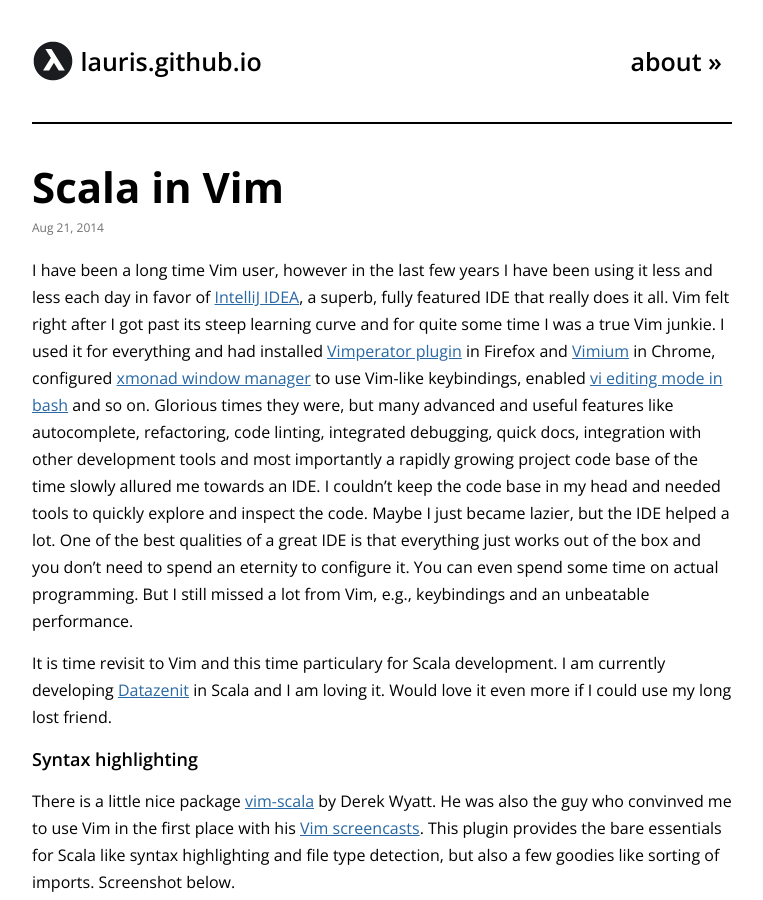
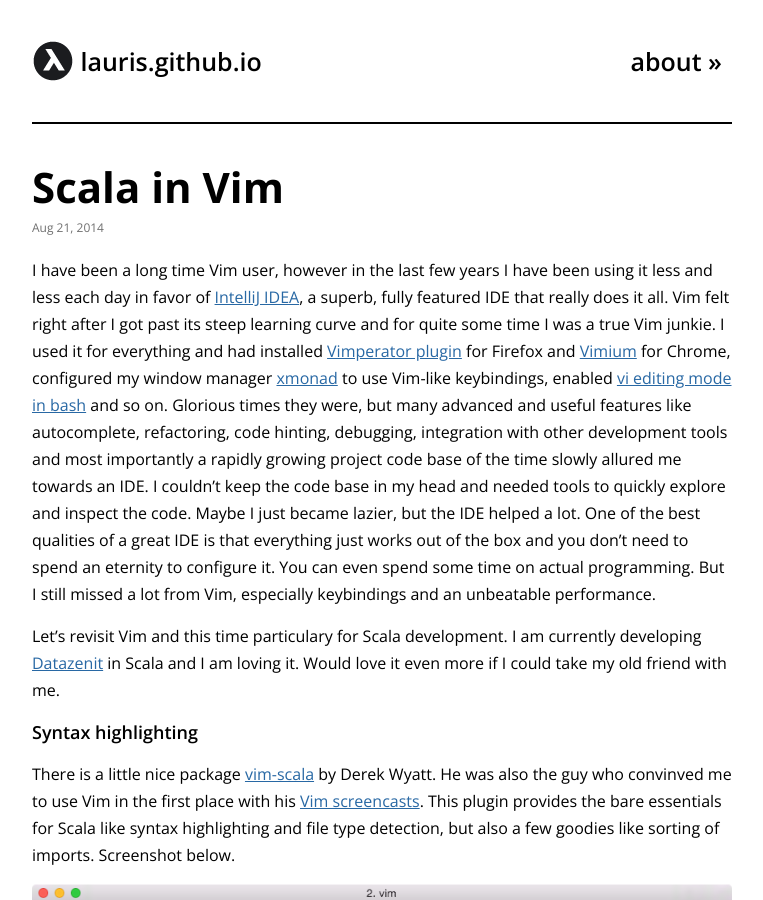
Before and after one commit to lauris/lauris.github.com, a Jekyll site: the page built from _posts/2014-08-21-scala-in-vim.md, in a window 1280 px wide and 900 px high. Shown: the whole window, without its empty margins (258-1021 px from the left). Built offline with Jekyll 4.4.1, drawn with Linux system fonts in a browser that asks for light colours; comment, search, counter and statistics services are not loaded; some of the changed text lies outside the part shown.

Commit message:
Fix late night silly mistakes.

```diff
--- a/_posts/2014-08-21-scala-in-vim.md
+++ b/_posts/2014-08-21-scala-in-vim.md
@@ -4,10 +4,10 @@
 category: vim
 ---
 
-I have been a long time Vim user, however in the last few years I have been using it less and less each day in favor of [IntelliJ IDEA](http://www.jetbrains.com/idea/), a superb, fully featured IDE that really does it all. Vim felt right after I got past its steep learning curve and for quite some time I was a true Vim junkie. I used it for everything and had installed [Vimperator plugin](https://addons.mozilla.org/en-US/firefox/addon/vimperator/) in Firefox and [Vimium](https://chrome.google.com/webstore/detail/vimium/dbepggeogbaibhgnhhndojpepiihcmeb?hl=en) in Chrome, configured [xmonad window manager](http://xmonad.org/) to use Vim-like keybindings, enabled [vi editing mode in bash](http://www.catonmat.net/blog/bash-vi-editing-mode-cheat-sheet/) and so on.
-Glorious times they were, but many advanced and useful features like autocomplete, refactoring, code linting, integrated debugging, quick docs, integration with other development tools and most importantly a rapidly growing project code base of the time slowly allured me towards an IDE. I couldn't keep the code base in my head and needed tools to quickly explore and inspect the code. Maybe I just became lazier, but the IDE helped a lot. One of the best qualities of a great IDE is that everything just works out of the box and you don't need to spend an eternity to configure it. You can even spend some time on actual programming. But I still missed a lot from Vim, e.g., keybindings and an unbeatable performance.
+I have been a long time Vim user, however in the last few years I have been using it less and less each day in favor of [IntelliJ IDEA](http://www.jetbrains.com/idea/), a superb, fully featured IDE that really does it all. Vim felt right after I got past its steep learning curve and for quite some time I was a true Vim junkie. I used it for everything and had installed [Vimperator plugin](https://addons.mozilla.org/en-US/firefox/addon/vimperator/) for Firefox and [Vimium](https://chrome.google.com/webstore/detail/vimium/dbepggeogbaibhgnhhndojpepiihcmeb?hl=en) for Chrome, configured my window manager [xmonad](http://xmonad.org/) to use Vim-like keybindings, enabled [vi editing mode in bash](http://www.catonmat.net/blog/bash-vi-editing-mode-cheat-sheet/) and so on.
+Glorious times they were, but many advanced and useful features like autocomplete, refactoring, code hinting, debugging, integration with other development tools and most importantly a rapidly growing project code base of the time slowly allured me towards an IDE. I couldn't keep the code base in my head and needed tools to quickly explore and inspect the code. Maybe I just became lazier, but the IDE helped a lot. One of the best qualities of a great IDE is that everything just works out of the box and you don't need to spend an eternity to configure it. You can even spend some time on actual programming. But I still missed a lot from Vim, especially keybindings and an unbeatable performance.
 
-It is time revisit to Vim and this time particulary for Scala development. I am currently developing [Datazenit](http://datazenit.com) in Scala and I am loving it. Would love it even more if I could use my long lost friend.
+Let's revisit Vim and this time particulary for Scala development. I am currently developing [Datazenit](http://datazenit.com) in Scala and I am loving it. Would love it even more if I could take my old friend with me.
 
 <!-- more -->
 
@@ -37,6 +37,8 @@
 
 ## Summary
 
-If you are willing to use something like Eclim or just live without any intelligent features then Vim can be used for Scala development. In this case it has always been ready. But if you want something more, then you are out of luck. Some IDEs have plugins for Vim integration or at least support vi keybindings, but that's usually even worse experience. Maybe the hope is not lost, because some people are trying to improve Vim and give it a second wind. One of those projects is [Neovim](https://github.com/neovim/neovim) – "a project that seeks to aggressively refactor Vim". I have no idea how it will turn out, but let's hope for the best.
+If you are willing to use something like Eclim or just live without any intelligent features then Vim can be used for Scala development. In this case it has always been ready. But if you want something more, then you are out of luck. I can't imagine serious Scala development without those features.
 
-Does all this mean that you shouldn't use Vim? Of course not! Vim is still the best text editor out there and for many use cases it is just perfect. I am using it constantly when I don't need IDE-like features or when I need to build something rapidly. You can also get a pretty decent experience programming Python, Ruby, C/C++ and other languages.
+Some IDEs have plugins for Vim integration or at least support vi keybindings, but that's usually an even worse experience. Some people are trying to improve Vim and give it a second wind. One of those projects is [Neovim](https://github.com/neovim/neovim) – "a project that seeks to aggressively refactor Vim". I have no idea how it will turn out, but let's hope for the best.
+
+Does all this mean that you shouldn't use Vim? Of course not! Vim is still the best text editor out there and for many use cases it is just perfect. I am still using it almost every day when I don't need IDE-like features or when I want to code really fast. You can also get a pretty decent experience programming Python, Ruby, C/C++ and other languages in Vim, just not so much Scala.
```
